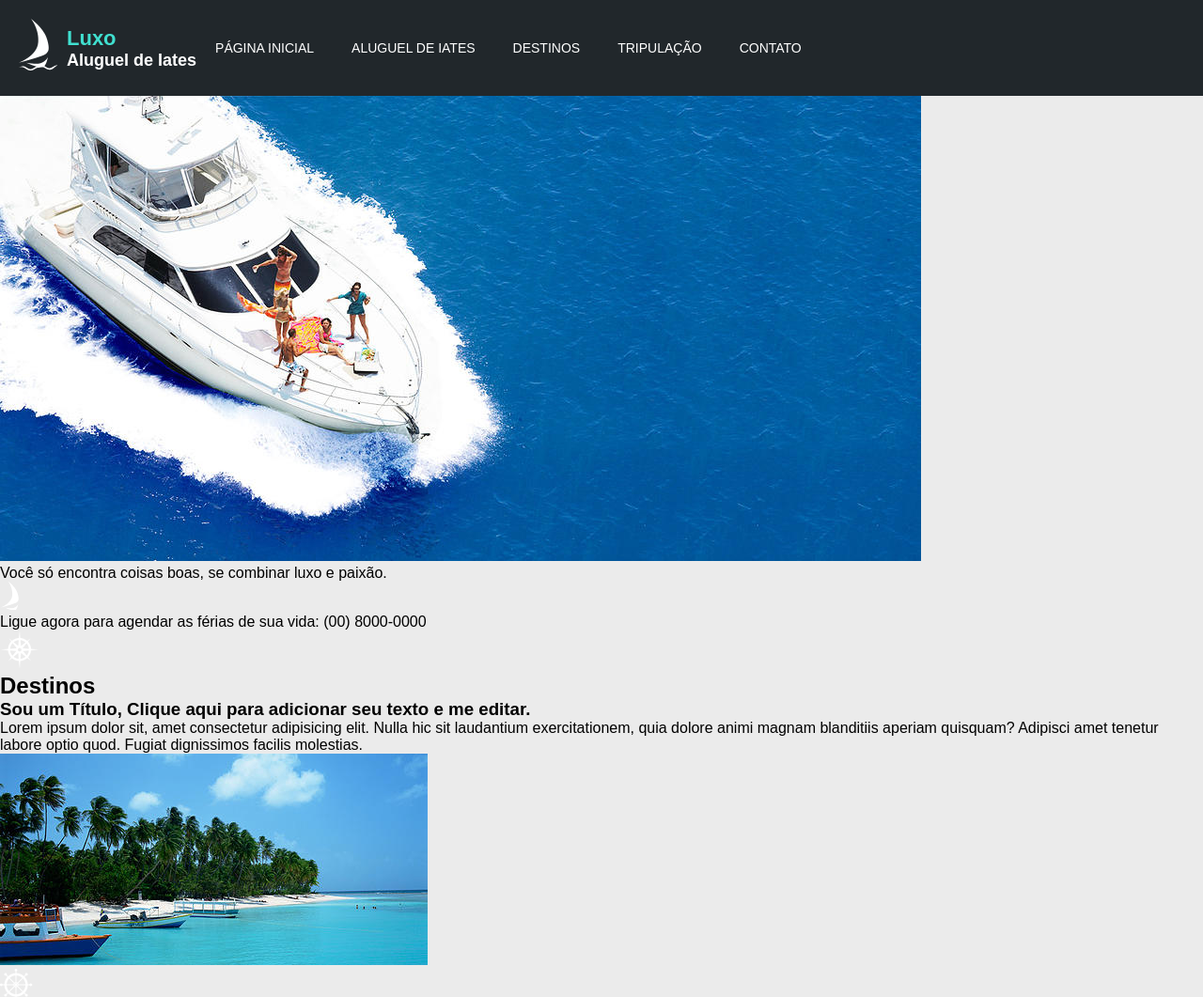
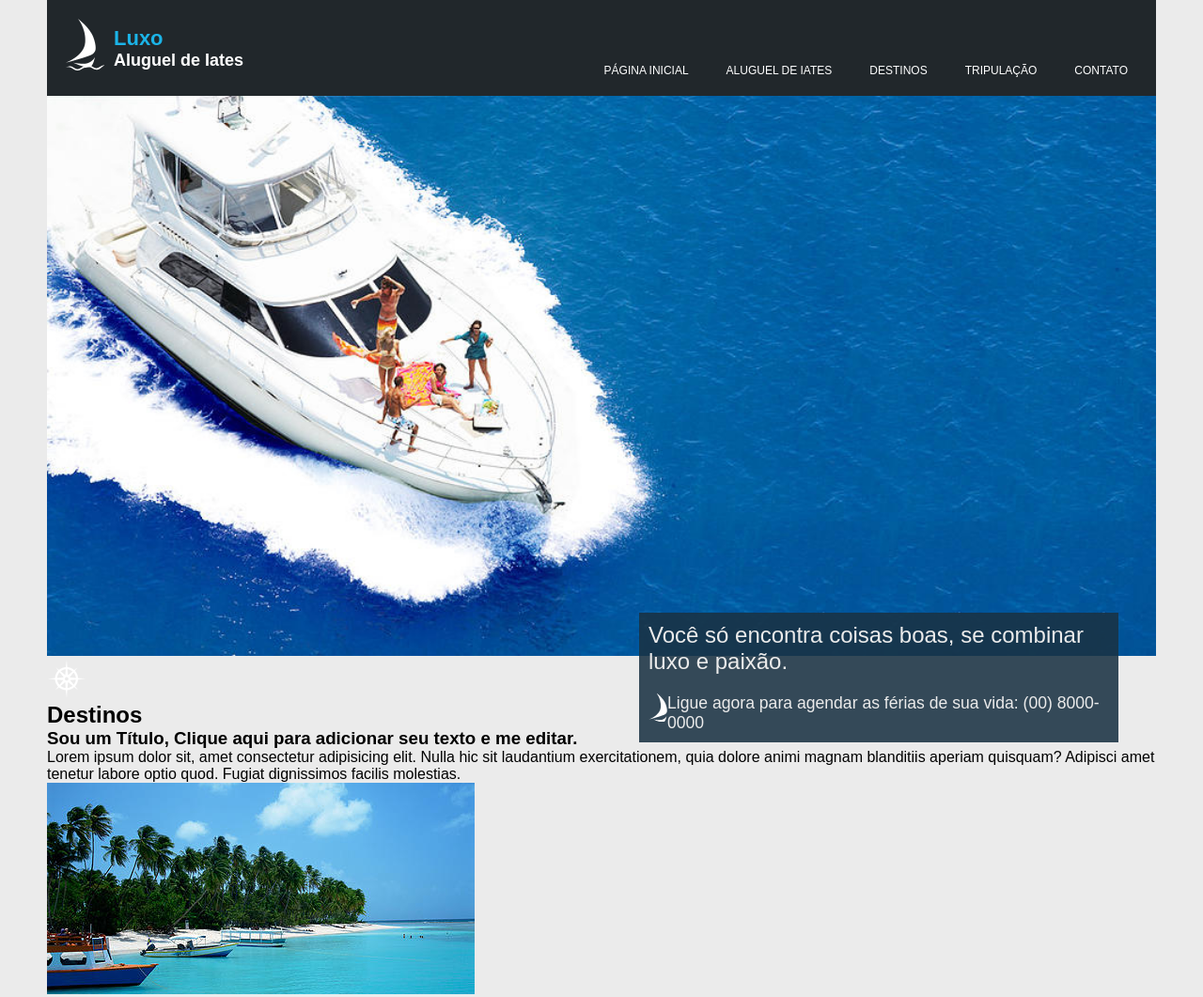
Before and after one commit to jotamonteiro/projetoiate, a plain HTML site: page index.html in a window 1280 px wide. Shown: the top 1061 px of the page at 94% size. Drawn offline with Linux system fonts and the light colour scheme.

Commit message:
Create new boxes and add new styles

```diff
--- a/index.html
+++ b/index.html
@@ -19,6 +19,7 @@
                     <h2>Aluguel de Iates</h2>
                 </div>
                 <div class="menu-pages">
+                    <div class="menu-pages-mv">
                         <ul>
                             <li><a href="index.html">Página Inicial</a></li>
                             <li><a href="aluguel.html">Aluguel de Iates</a></li>
@@ -28,16 +29,25 @@
                         </ul>
                     </div>
                 </div>
+            </div>
         </nav>
     </header>
     <div class="principal">
-        <img src="imagens/barcoprincipal.jpg" alt="Iate de Luxo">
+        <div class="principal-img">
+            <img src="imagens/barcoprincipal.jpg" alt="Iate de Luxo" id="img">
+        </div>
         <div class="principal-texto">
+            <div class="princiapl-texto-2">
+                <div class="p-texto-1">
                     <p>Você só encontra coisas boas, se combinar luxo e paixão.</p>
+                </div>
                 <div class="principal-contato">
+                    <div class="principal-texto-logo">
                         <div class="contato-logo"><img src="imagens/barco2.png" alt="Logo barco menor"></div>
-                <div>
+                        <div class="p-texto-2">
                             <p>Ligue agora para agendar as férias de sua vida: (00) 8000-0000</p>
+                        </div>
+                    </div>
                 </div>
             </div>
         </div>
--- a/style.css
+++ b/style.css
@@ -8,7 +8,7 @@
 body {
     background-color: #EBEBEB;
     font-family: Arial, sans-serif;
-    margin: 0;
+    margin: 0px 50px 0px 50px ;
 }
 
 header {
@@ -25,7 +25,7 @@ header {
 
 
 .menu h1{
-    color: turquoise;
+    color: #1BB4E8;
     font-size: 22px;
 }
 
@@ -59,13 +59,14 @@ nav {
     color: white;
     text-decoration: none;
     padding: 0 20px;
-    font-size: 14px;
+    font-size: 12px;
     text-transform: uppercase;
     border-right: 1px solid #444;
 }
 
 .menu-pages li {
     list-style: none;
+
 }
 
 .menu-pages ul {
@@ -81,3 +82,46 @@ nav {
 .menu-pages a:last-child {
     border-right: none;
 }
+
+.principal-img{
+    width: 100%;
+    position: relative;
+}
+
+#img {
+    width: 100%;
+}
+
+.principal-texto {
+    background-color: #1a3243de;
+    position: absolute;
+    bottom: 10px;
+    right: 90px;
+    width: 510px;
+}
+
+.p-texto-1 {
+    font-size: 1.5em;
+    color: #EBEBEB;
+    padding: 10px;
+}
+
+.p-texto-2 {
+    color: #EBEBEB;
+    font-size: 1.1em;
+}
+
+.principal-texto-logo {
+    display: flex;
+    padding: 10px;
+}
+
+.principal-texto-2 {
+    padding: 15px;
+}
+
+.menu-pages-mv {
+    position: absolute;
+    right: 60px;
+    top: 65px;
+}
```
Also changed, not shown: aluguel.html (+1 -0 lines), contatos.html (+1 -0 lines), destinos.html (+1 -0 lines), tripulacao.html (+1 -0 lines), info/Informações Layout.txt (added), 3 other files. Lines whose indentation alone changed are shown as unchanged.
